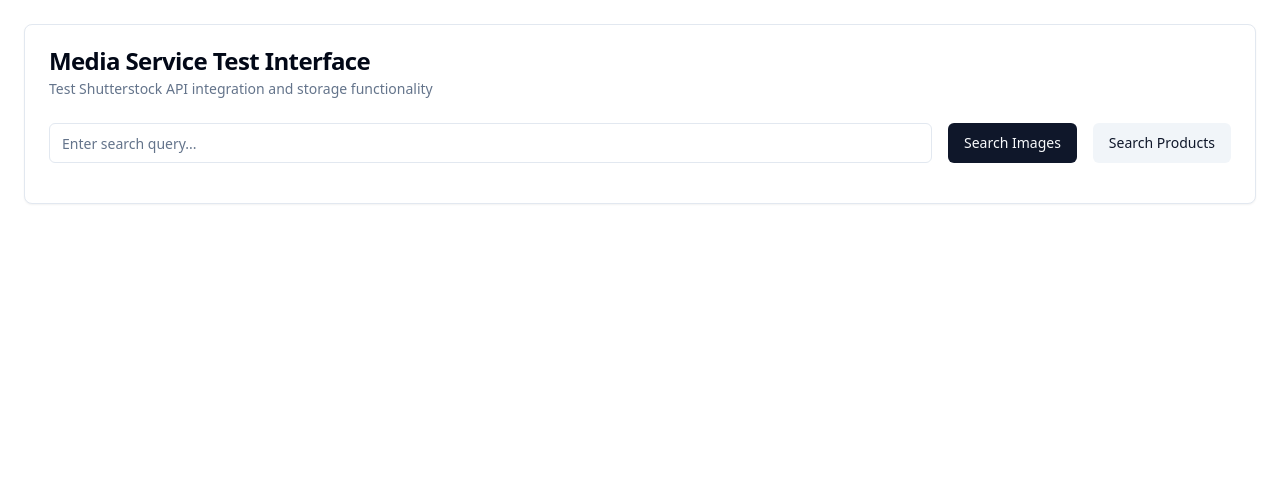
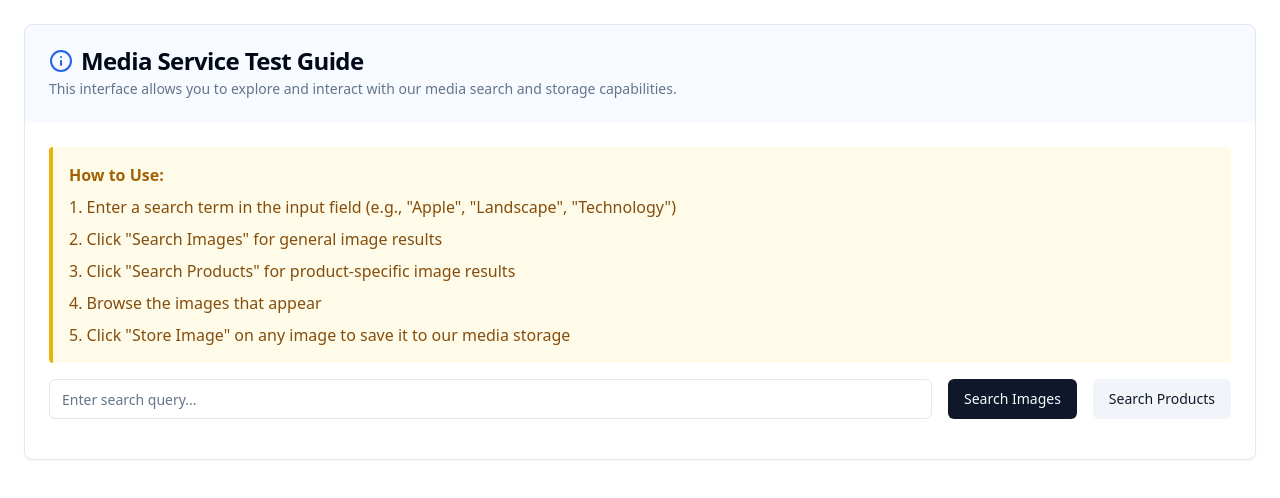
Before and after one commit to thefixer3x/nexus-edge, a React (Vite) app: page /media-test in a window 1280 px wide. Shown: the top 498 px of the page. Built offline with nearby package versions, Linux system fonts and the light colour scheme.

Commit message:
Add informative UI elements
Add guidance and improve user experience.

```diff
--- a/src/pages/MediaTest.tsx
+++ b/src/pages/MediaTest.tsx
@@ -12,6 +12,7 @@ import {
   CardHeader,
   CardTitle,
 } from "@/components/ui/card";
+import { Info } from 'lucide-react';
 
 export const MediaTest = () => {
   const [searchQuery, setSearchQuery] = useState('');
@@ -59,12 +60,28 @@ export const MediaTest = () => {
 
   return (
     <div className="container mx-auto p-6 space-y-6">
-      <Card>
+      <Card className="bg-blue-50/50">
         <CardHeader>
-          <CardTitle>Media Service Test Interface</CardTitle>
-          <CardDescription>Test Shutterstock API integration and storage functionality</CardDescription>
+          <CardTitle className="flex items-center gap-2">
+            <Info className="w-6 h-6 text-blue-600" />
+            Media Service Test Guide
+          </CardTitle>
+          <CardDescription>
+            This interface allows you to explore and interact with our media search and storage capabilities.
+          </CardDescription>
         </CardHeader>
-        <CardContent className="space-y-4">
+        <CardContent className="space-y-4 bg-white rounded-b-lg p-6">
+          <div className="bg-yellow-50 border-l-4 border-yellow-500 p-4 rounded">
+            <h3 className="font-semibold text-yellow-700 mb-2">How to Use:</h3>
+            <ol className="list-decimal list-inside text-yellow-800 space-y-2">
+              <li>Enter a search term in the input field (e.g., "Apple", "Landscape", "Technology")</li>
+              <li>Click "Search Images" for general image results</li>
+              <li>Click "Search Products" for product-specific image results</li>
+              <li>Browse the images that appear</li>
+              <li>Click "Store Image" on any image to save it to our media storage</li>
+            </ol>
+          </div>
+
           <div className="flex gap-4">
             <Input
               placeholder="Enter search query..."
```
